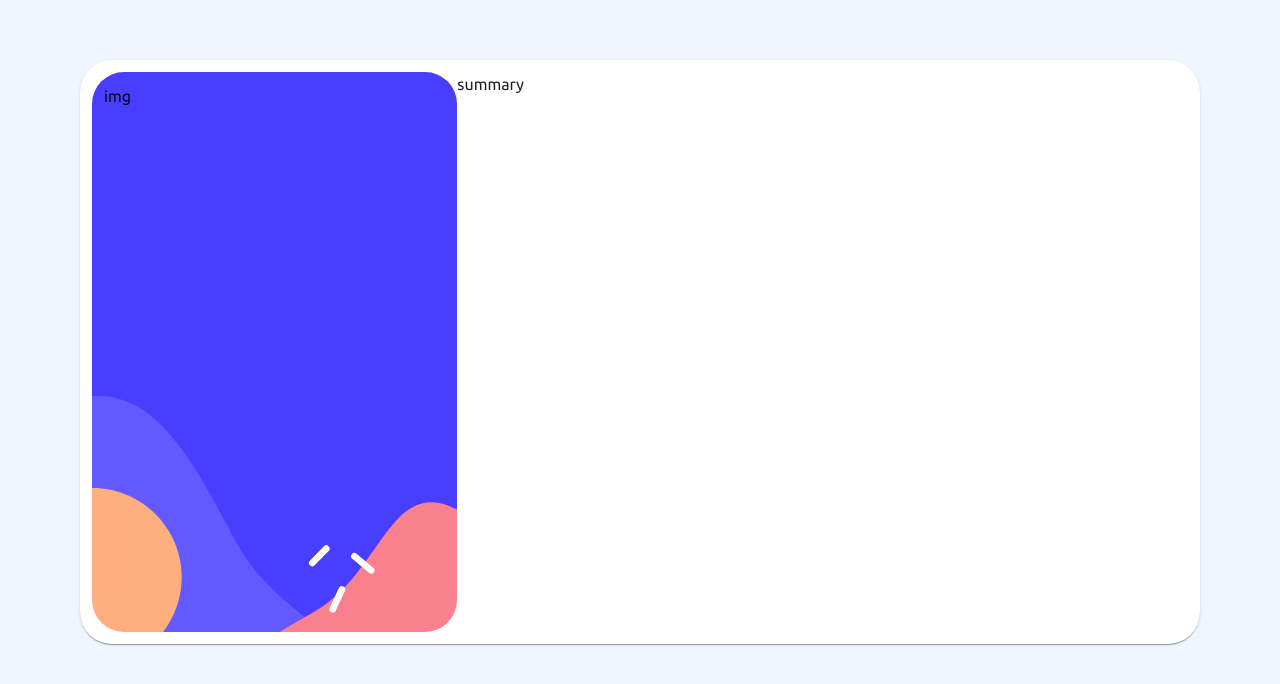
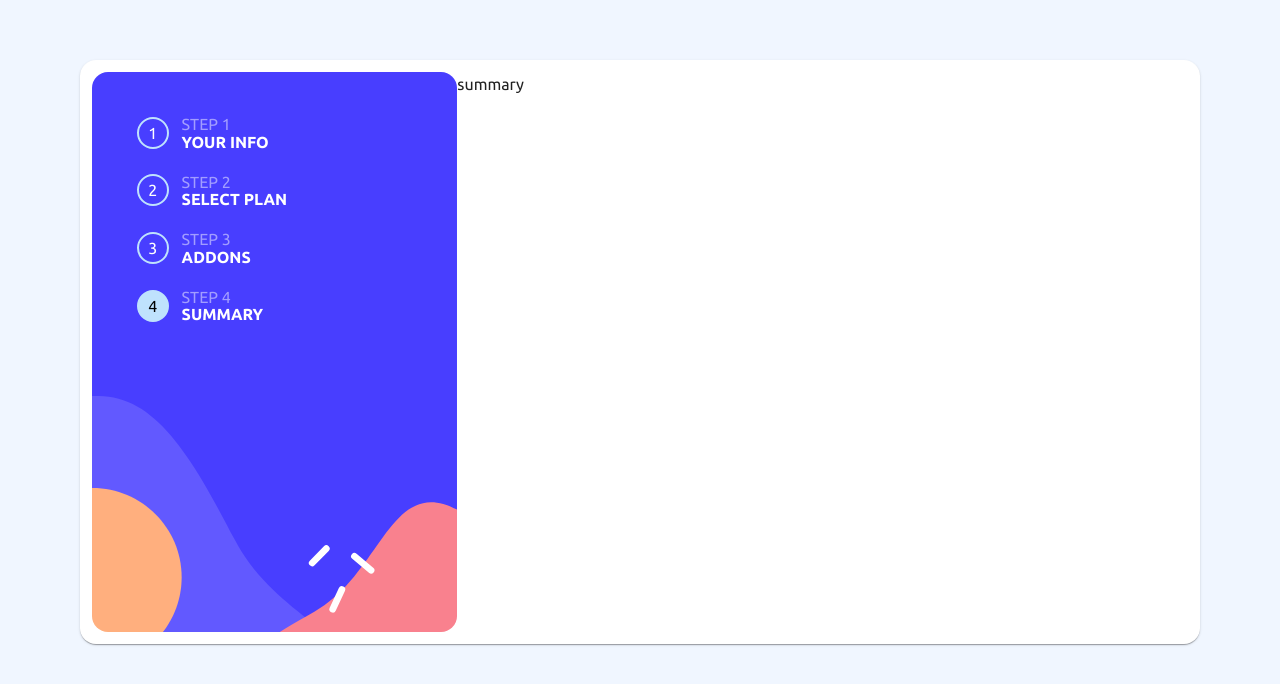
Before and after one commit to Makita7/stepForm, a Vue app: page /summary in a window 1280 px wide. Shown: the top 684 px of the page. Built offline with nearby package versions, Linux system fonts and the light colour scheme.

Commit message:
styling links

```diff
--- a/src/App.vue
+++ b/src/App.vue
@@ -1,5 +1,14 @@
 <script setup lang="ts">
-import { RouterView } from 'vue-router'
+import { RouterView } from 'vue-router';
+import navbarItems from './components/navbarItems.vue';
+import { ref } from 'vue'
+
+const links = ref([
+  { num: 1, title: 'your info', path: '/'},
+  { num: 2, title: 'select plan', path: '/select-plan' },
+  { num: 3, title: 'addons', path: '/add-ons' },
+  { num: 4, title: 'summary', path: '/summary' },
+]);
 
 </script>
 
@@ -7,7 +16,15 @@ import { RouterView } from 'vue-router'
   <div class="d-flex justify-center mt-15">
     <v-card width="70rem" min-height="30rem" class="roundm pa-3">
       <div class="d-flex">
-        <v-col cols="4" class="roundm cardNav" >img</v-col>
+        <v-col cols="4" class="roundm cardNav pa-10" >
+          <navbarItems
+            v-for="l in links"
+            :key="l.num"
+            :num="l.num"
+            :title="l.title"
+            :path="l.path"
+          />
+        </v-col>
         <RouterView/>
       </div>
     </v-card>
@@ -17,7 +34,7 @@ import { RouterView } from 'vue-router'
 <style lang="scss" scoped>
   :deep(){
     .roundm{
-      border-radius: 2rem !important;
+      border-radius: 1rem !important;
     }
   }
 
--- a/src/components/navbarItems.vue
+++ b/src/components/navbarItems.vue
@@ -1,27 +1,63 @@
 
 <script setup lang="ts">
-// import { defineComponent } from 'vue'
+import { defineProps } from 'vue'
+import { RouterLink } from 'vue-router';
 
+defineProps({
+    num: Number,
+    title: String,
+    path: String,
+})
 
 </script>
 
 
 <template>
-    <div class="d-flex">
-        <div class="circle">1</div>
-        <p>step 1</p>
-        <p>title</p>
-    </div>
+    <RouterLink :to="path" active-class="active">
+        <div class="d-flex mb-4">
+            <div class="circle">{{num}}</div>
+            <div class="detail ml-2">
+                <p class="step">step {{ num }}</p>
+                <p class="title">{{title}}</p>
+            </div>
+        </div>
+    </RouterLink>
 </template>
 
 
 <style lang="scss" scoped>
 
 .circle{
-    border-color: 1px white solid;
+    border: 2px var(--light-blue) solid;
+    border-radius: 5rem;
+    height: 2rem;
+    width: 2rem;
+    align-items: center;
+    display: flex;
+    justify-content: space-around;
+    margin: 0.3rem;
+    background-color: rgba(255, 255, 255, 0);
     color: white;
-    border-radius: 5rem;
+}
+.detail{
+    color: white;
+    text-transform: uppercase;
+    .step{
+        color: rgba(255, 255, 255, 0.493);
+    }
+    .title{
+        font-weight: bold;
+        margin-top: -0.4rem;
+    }
+}
+.active{
+    .circle{
+        color: black;
+        background-color: var(--light-blue);
+    }
+}
+a{
+    text-decoration: none;
 }
 
-
 </style>
```
